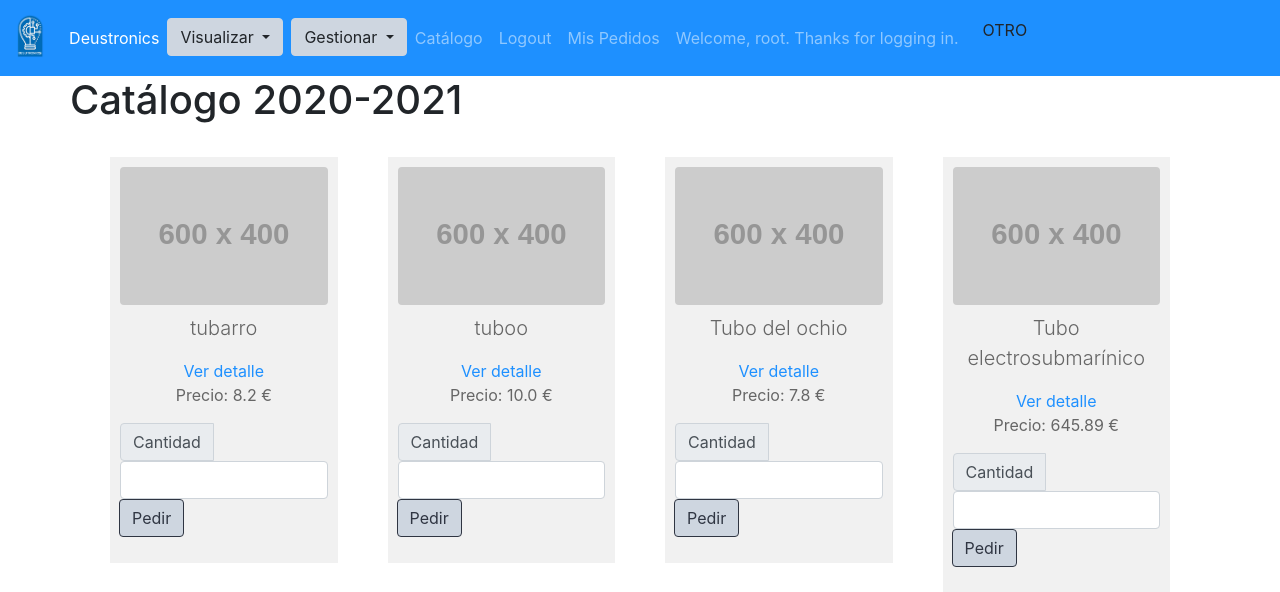
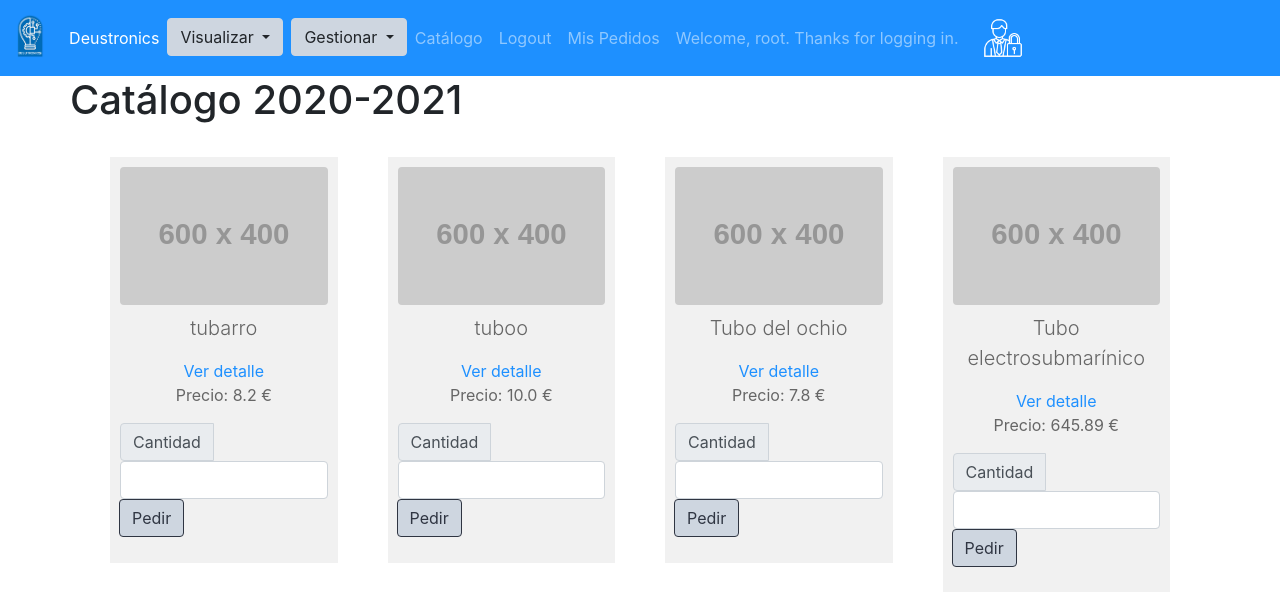
Before and after one commit to RubenDominguezTilve/DEUSTRONICS, a Django app: page /catalogo/ in a window 1280 px wide. Shown: the top 592 px of the page. Run offline with Django 3.2, Linux system fonts and the light colour scheme; a user stored in the database is signed in; data comes from the database, SQL or seed files in the repository; both versions use the stored data as it was after the commit; grey boxes labelled with a size stand in for pictures from a placeholder-image service; parts of the project's set-up code (start-up, migrations or seed data) failed here and were passed over; some libraries are stand-ins or nearby versions.

Commit message:
logarros

```diff
--- a/app/static/main.scss
+++ b/app/static/main.scss
@@ -176,3 +176,7 @@ $dimensionBoton: 50px;
   height: 100%;
   object-fit: cover;
 }
+
+.user-type-icon {
+  height: 40px;
+}
--- a/app/templates/base.html
+++ b/app/templates/base.html
@@ -74,13 +74,13 @@
 
 
         {% if request.user|has_group:"EMPLEADO" %}
-          <span class="nav-item nav-link ml-auto">empleado</span>
+          <span class="nav-item nav-link ml-auto"><img class="user-type-icon"  src="{%static 'icons/Operario.png'%}" alt=""></span>
         {% elif request.user|has_group:"CLIENTE" %}
-        <span class="nav-item nav-link ml-auto"> CLIENTE</span>
+        <span class="nav-item nav-link ml-auto"> <img class="user-type-icon"  src="{%static 'icons/Cliente.png'%}" alt=""></span>
         {% elif request.user|has_group:"RESPONSABLE" %}
-        <span class="nav-item nav-link ml-auto"></span>  RESPONSABLE</span>
+        <span class="nav-item nav-link ml-auto"></span>  <img  class="user-type-icon" src="{%static 'icons/Responsable.png'%}" alt=""></span>
         {%else%}
-        <span class="nav-item nav-link ml-auto"></span>  OTRO</span>
+        <span class="nav-item nav-link ml-auto"></span>  <img  class="user-type-icon" src="{%static 'icons/Admin.png'%}" alt=""></span>
         {%endif%}
 
         <!--
```
Also changed, not shown: app/static/main.css, db.sqlite3.
